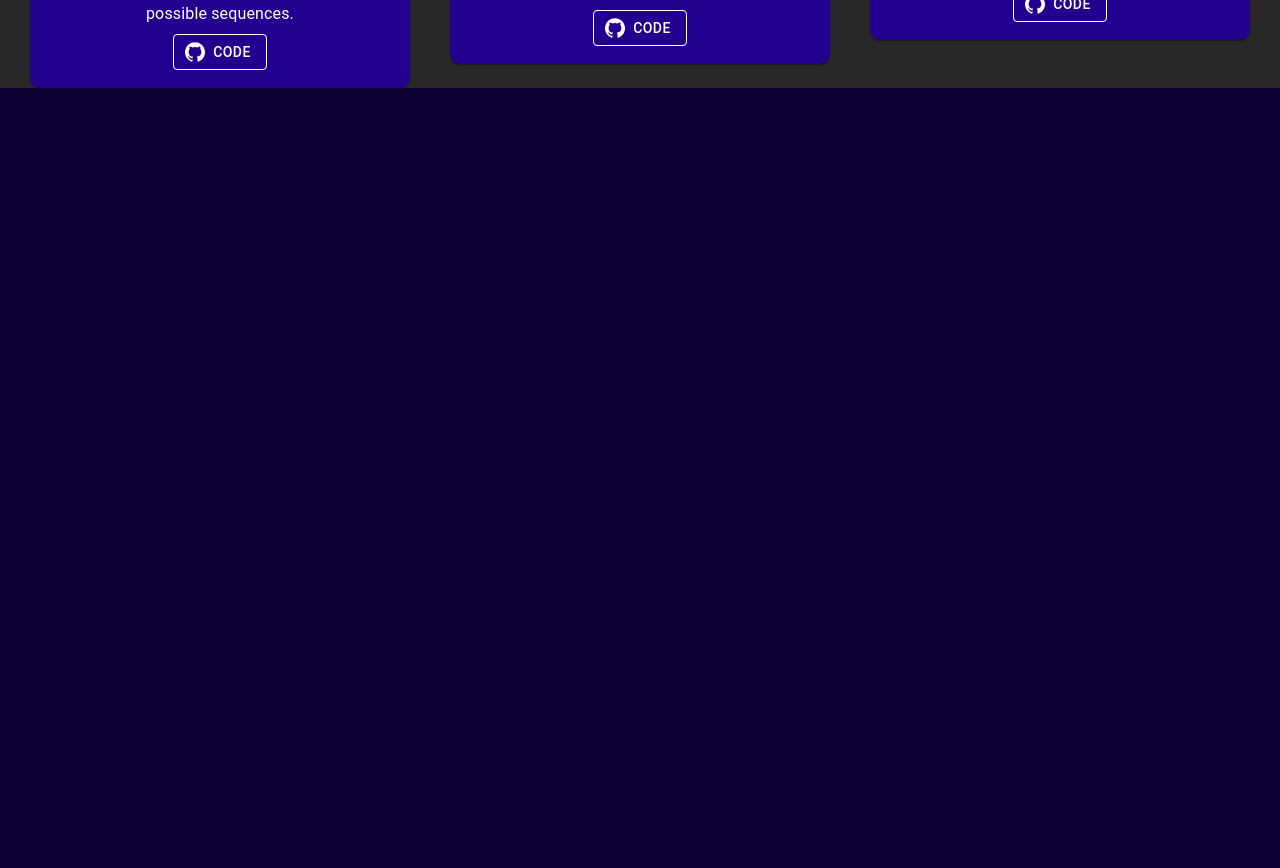
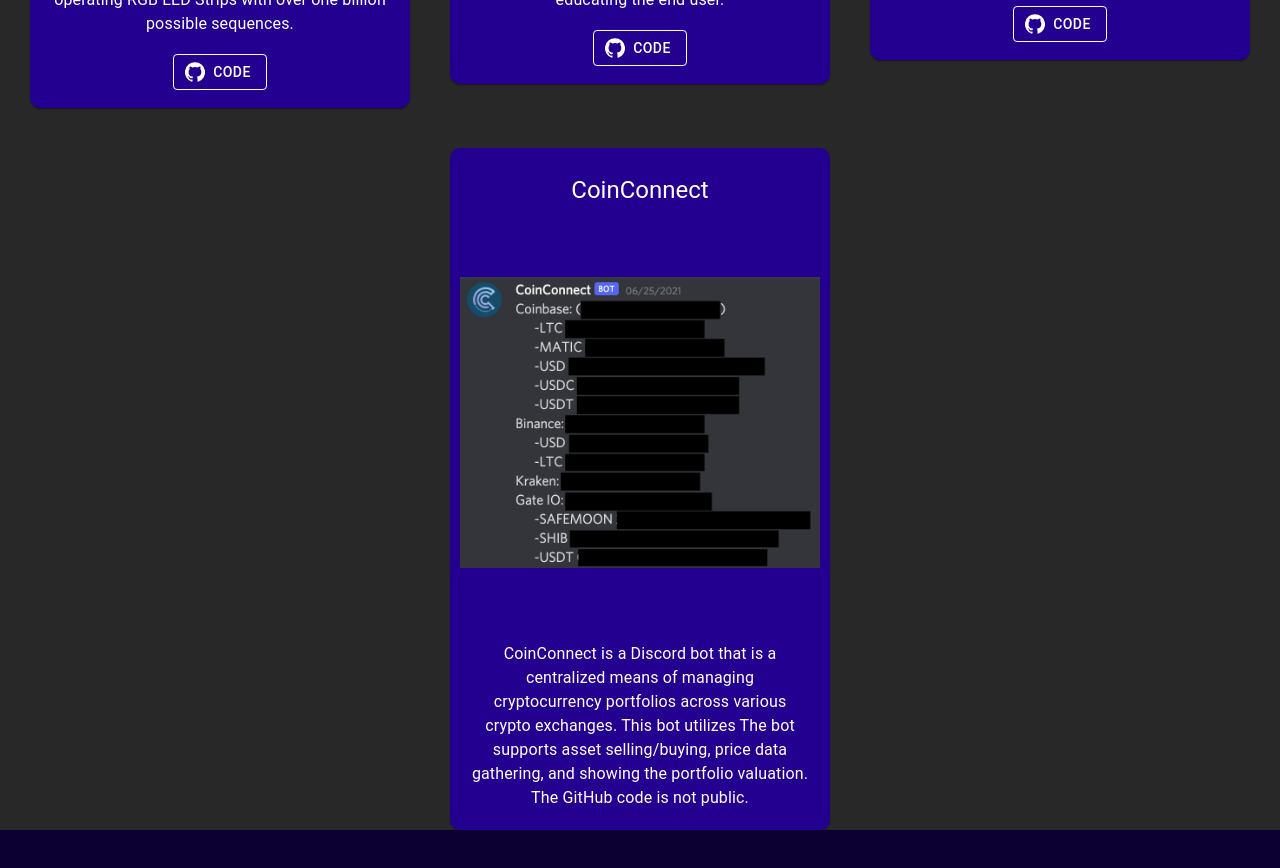
Before and after one commit to KDharmarajanDev/KDharmarajanDev.github.io, a React (Create React App) app in the folder website/: page / in a window 1280 px wide. Shown: the part 1240-2108 px from the top of the page. Before the commit the page ends 1368 px from the top, so only its background shows below. Built offline with nearby package versions, Linux system fonts and the light colour scheme.

Commit message:
Added CoinConnect

```diff
--- a/website/src/App.js
+++ b/website/src/App.js
@@ -2,6 +2,7 @@
 import Grid from '@material-ui/core/Grid';
 import ProjectCard from './ProjectCard'
 import LEDLightStripScheduler from './assets/LEDLightStripScheduler.png'
+import CoinConnect from './assets/CoinConnect.png'
 import ContactSegment from './ContactSegment';
 import { initialState } from './project-filter-reducer';
 import TechnologyButton from './technology-button';
@@ -29,6 +30,13 @@
     link: "https://github.com/KDharmarajanDev/drone-control-web-server",
     description: "Drone Control Web Server is a modular full-stack application that allows for ssensor data streaming and data plotting.",
     technologies: ["React", "Node.JS", "ROS"]
+  },
+  {
+    name: "CoinConnect",
+    image: CoinConnect,
+    description: "CoinConnect is a Discord bot that is a centralized means of managing cryptocurrency portfolios across various crypto exchanges. This bot utilizes "
+                  + "The bot supports asset selling/buying, price data gathering, and showing the portfolio valuation. The GitHub code is not public.",
+    technologies: ["Python"]
   }
 ]
 
@@ -56,7 +64,7 @@
       </div>
       <div id="project-section">
           <h2 id="projects-title">Projects</h2>
-          <Grid container id="grid-container" spacing={5} wrap="wrap" direction="row" justify="flex-start">
+          <Grid container id="grid-container" spacing={5} wrap="wrap" direction="row" justify="center">
             {projects.map(project => (
               <Grid xs={12} md={4} item justify="flex-start">
                 <ProjectCard name={project.name} image={project.image} link={project.link} description={project.description}
--- a/website/src/ProjectCard.js
+++ b/website/src/ProjectCard.js
@@ -30,7 +30,8 @@
     description: {
       color: "white",
       textAlign: "center",
-      marginTop: 10
+      marginTop: 10,
+      padding: "10px"
     }
   });
 
@@ -62,12 +63,14 @@
                 <Typography component="p" className={classes.description}>
                   {props.description}
                 </Typography>
+                {props.link &&
                   <CardActions>
                     <Button variant="outlined" className={classes.button}
                       startIcon={<GitHubIcon/>} onClick={clickCallback}>
                       Code
                     </Button>
                     </CardActions>
+                }
               </Card>
             </Collapse>);
 }
```
Also changed, not shown: website/src/assets/CoinConnect.png (added). Lines whose indentation alone changed are shown as unchanged.
